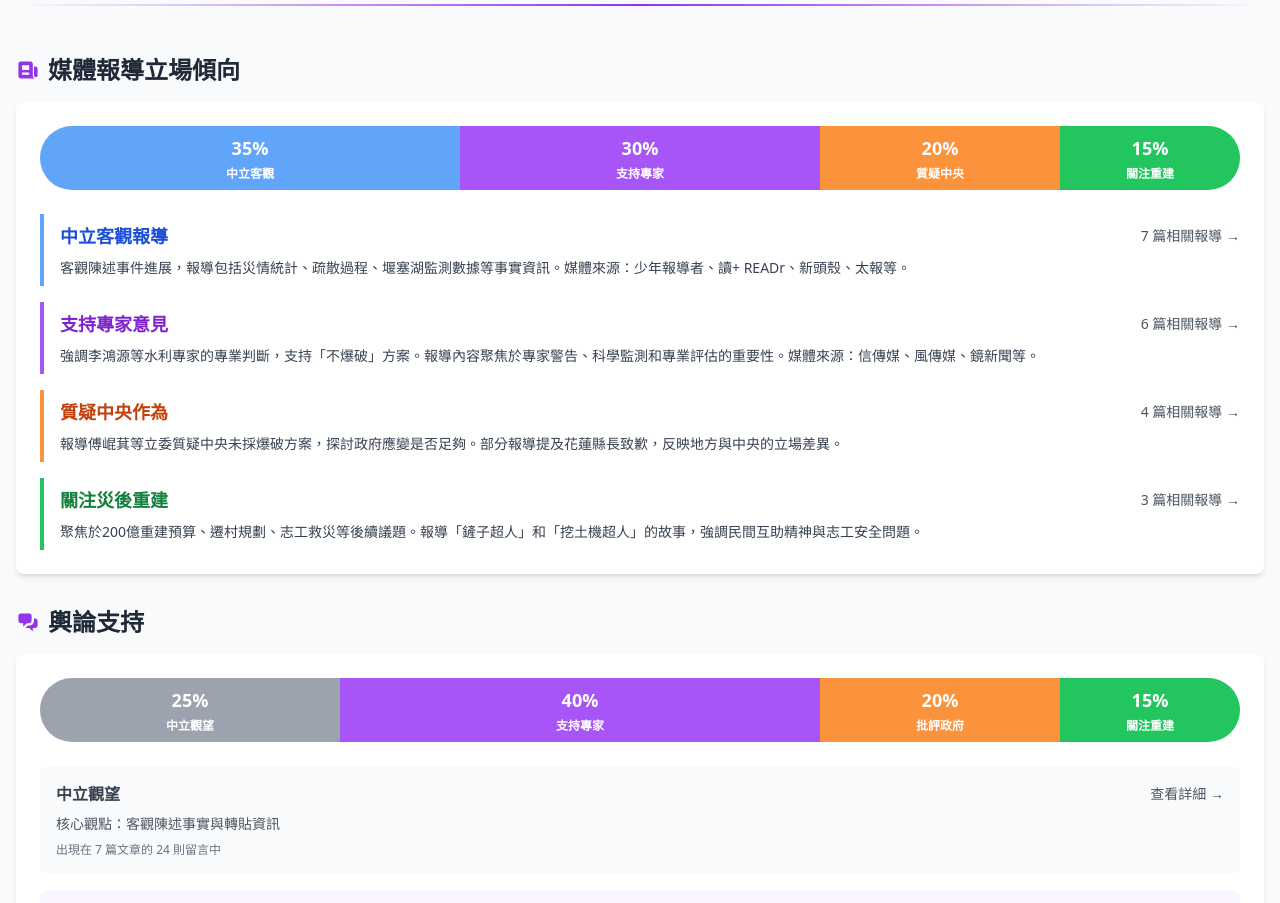
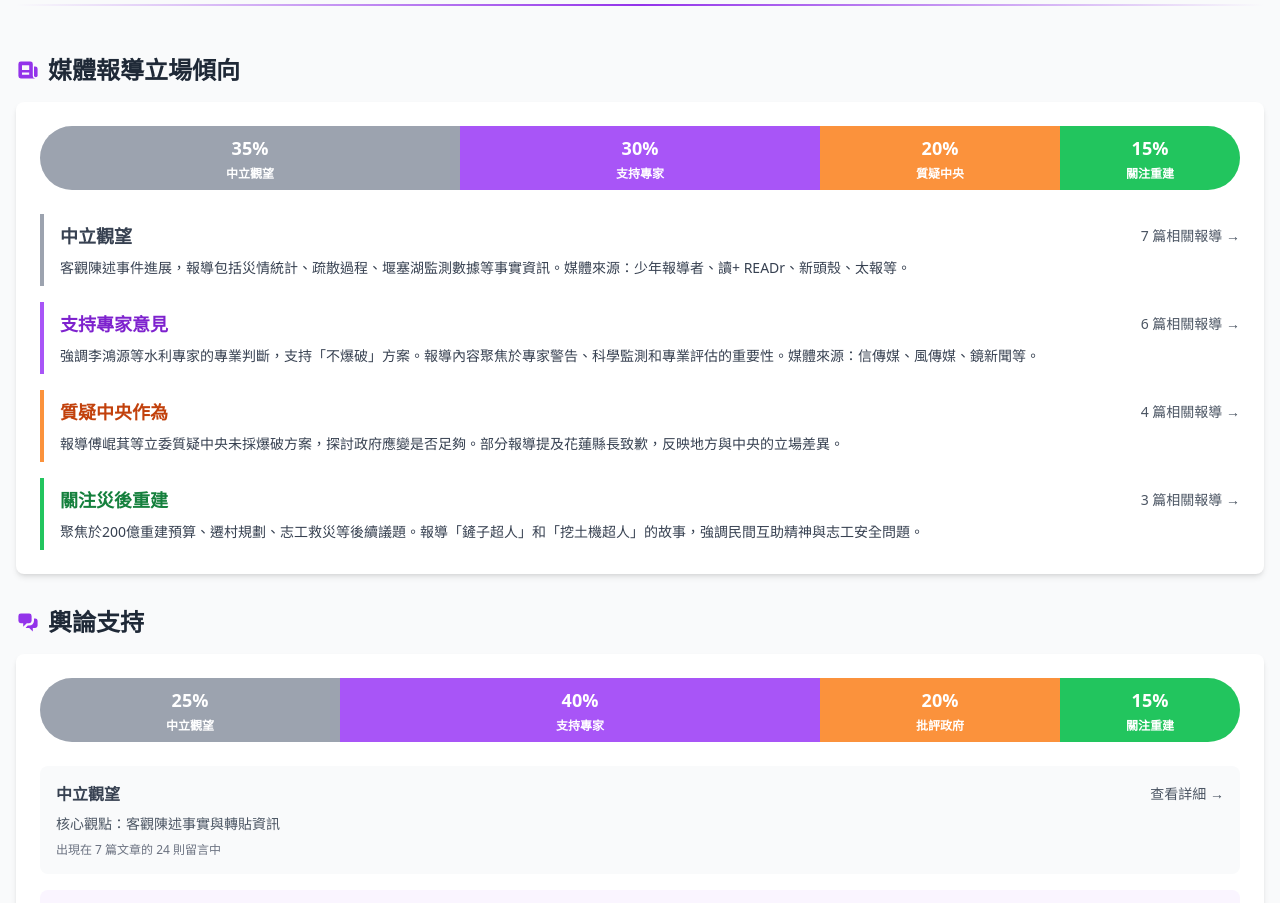
Before and after one commit to ghoo1125/hackathon-news-analysis-1, a plain HTML site: page index.html in a window 1280 px wide. Shown: the part 1520-2423 px from the top of the page. Drawn offline with nearby package versions, Linux system fonts and the light colour scheme.

Commit message:
align wording & color

```diff
--- a/index.html
+++ b/index.html
@@ -171,9 +171,9 @@
                     <!-- Percentage Bar -->
                     <div class="mb-6">
                         <div class="flex h-16 rounded-full overflow-hidden shadow-inner">
-                            <div class="bg-blue-400 flex flex-col items-center justify-center text-white font-bold" style="width: 35%">
+                            <div class="bg-gray-400 flex flex-col items-center justify-center text-white font-bold" style="width: 35%">
                                 <span class="text-lg">35%</span>
-                                <span class="text-xs mt-1">中立客觀</span>
+                                <span class="text-xs mt-1">中立觀望</span>
                             </div>
                             <div class="bg-purple-500 flex flex-col items-center justify-center text-white font-bold" style="width: 30%">
                                 <span class="text-lg">30%</span>
@@ -192,10 +192,10 @@
 
                     <!-- Detailed Analysis -->
                     <div class="space-y-4">
-                        <div class="border-l-4 border-blue-400 pl-4 py-2">
+                        <div class="border-l-4 border-gray-400 pl-4 py-2">
                             <div class="flex items-center justify-between mb-2">
-                                <h3 class="font-bold text-lg text-blue-700">中立客觀報導</h3>
-                                <button onclick="openMediaModal('neutral')" class="text-sm text-gray-600 hover:text-blue-700 transition">7 篇相關報導 →</button>
+                                <h3 class="font-bold text-lg text-gray-700">中立觀望</h3>
+                                <button onclick="openMediaModal('neutral')" class="text-sm text-gray-600 hover:text-gray-700 transition">7 篇相關報導 →</button>
                             </div>
                             <p class="text-gray-700 text-sm">客觀陳述事件進展，報導包括災情統計、疏散過程、堰塞湖監測數據等事實資訊。媒體來源：少年報導者、讀+ READr、新頭殼、太報等。</p>
                         </div>
@@ -599,9 +599,9 @@
             <div class="p-6 bg-gray-50 border-b">
                 <p class="text-sm text-gray-600 mb-3">以下是根據至今日（2025年11月14日）的媒體報導，進行的立場傾向與數據化分析：</p>
                 <div class="flex h-16 rounded-full overflow-hidden shadow-lg cursor-pointer">
-                    <button onclick="switchMediaStance('neutral')" class="media-bar-tab bg-blue-400 hover:bg-blue-500 flex flex-col items-center justify-center text-white font-bold transition-all" style="width: 35%" data-stance="neutral">
+                    <button onclick="switchMediaStance('neutral')" class="media-bar-tab bg-gray-400 hover:bg-gray-500 flex flex-col items-center justify-center text-white font-bold transition-all" style="width: 35%" data-stance="neutral">
                         <span class="text-lg">35%</span>
-                        <span class="text-xs mt-1">中立客觀</span>
+                        <span class="text-xs mt-1">中立觀望</span>
                     </button>
                     <button onclick="switchMediaStance('expert')" class="media-bar-tab bg-purple-500 hover:bg-purple-600 flex flex-col items-center justify-center text-white font-bold transition-all" style="width: 30%" data-stance="expert">
                         <span class="text-lg">30%</span>
```
